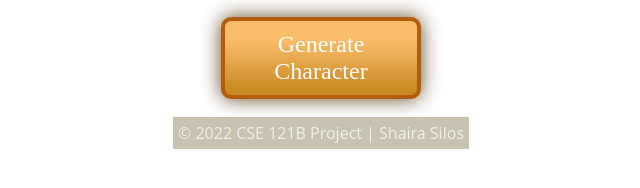
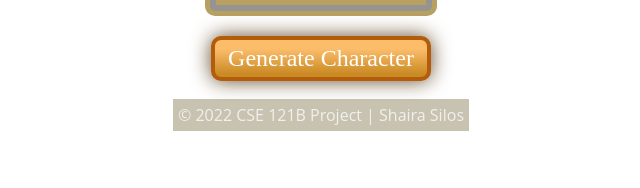
Before and after one commit to silos-sk/cse121b, a plain HTML site: page index.html in a window 1280 px wide. Shown: the part 498-686 px from the top of the page, without its empty margins (319-959 px from the left). Drawn offline with Linux system fonts and the light colour scheme; a web font is replaced by a local one.

Commit message:
button text size update

```diff
--- a/styles/large.css
+++ b/styles/large.css
@@ -29,7 +29,7 @@
 
   button {
     font-size: 1.5rem;
-    padding: 10px;
-    width: 200px;
+    padding: 5px;
+    width: 220px;
   }
 }
```
